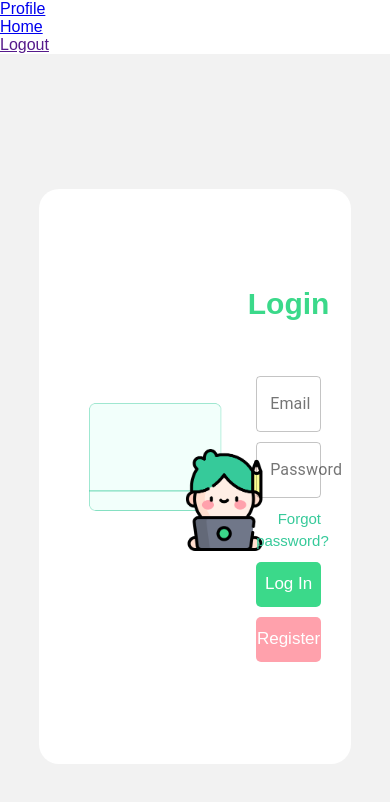
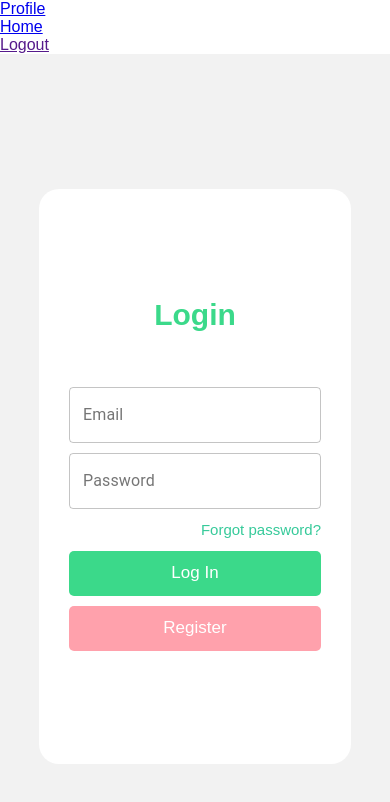
Before and after one commit to LEADER-REGINE/web-project, a React (Create React App) app: page /login in a window 390 px wide. Shown: the top 802 px of the page. Built offline with nearby package versions, Linux system fonts and the light colour scheme; no server answers.

Commit message:
Update Login.css

```diff
--- a/src/components/css/Login.css
+++ b/src/components/css/Login.css
@@ -1,16 +1,15 @@
-*{
+* {
   box-sizing: border-box;
   margin: 0;
   padding: 0;
-  font-family: 'Poppins',sans-serif;
+  font-family: 'Poppins', sans-serif;
 }
 
-.login-container{
+.login-container {
   height: 100vh;
   display: flex;
-  background-color: #F2F2F2;
+  background-color: #f2f2f2;
   justify-content: center;
-
 }
 
 .login-item {
@@ -20,43 +19,41 @@
   background-color: #fff;
   border-radius: 20px;
   display: flex;
-
 }
 
-.login-left{
+.login-left {
   width: 60%;
   text-align: center;
   line-height: 575px;
-
 }
 
-.image3{
+.image3 {
   vertical-align: middle;
   max-width: 100%;
   margin: 50px;
   height: auto;
 }
 
-.login-right{
+.login-right {
   width: 40%;
-  margin:  auto 0;
+  margin: auto 0;
 }
 
-#fname{
+#fname {
   width: 100% !important;
   margin-left: 30px;
   margin-right: 5px;
 }
 
-#lname{
+#lname {
   width: 100% !important;
   margin-left: 5px;
   margin-right: 30px;
 }
 
-.login-form h1{
+.login-form h1 {
   text-align: center;
-  color:  #3BD98A;
+  color: #3bd98a;
   font-style: normal;
   font-weight: bold;
   font-size: 30px;
@@ -64,31 +61,29 @@
   margin-bottom: 50px;
 }
 
-.login-name{
+.login-name {
   display: flex;
   width: 100%;
 }
 
-
-
-.login-name-left, .login-name-right{
+.login-name-left,
+.login-name-right {
   margin: 10px;
 }
 
-
-#taena{
+#taena {
   margin: 10px 30px;
 }
 
-#taena h6{
+#taena h6 {
   text-align: right;
   font-weight: 300;
   font-size: 15px;
   line-height: 22px;
-  color: #36CA9A;
+  color: #36ca9a;
 }
 
-.login-right button{
+.login-right button {
   width: 100%;
   height: 45px;
   border-radius: 5px;
@@ -97,14 +92,23 @@
   border: none;
 }
 
-.login-right .login-btn{
-  background-color: #3BD98A;
+.login-right .login-btn {
+  background-color: #3bd98a;
 }
 
-.login-right .reg-btn{
-  background-color:#FFA1AC;
+.login-right .reg-btn {
+  background-color: #ffa1ac;
 }
 
 #outlined-basic {
+}
 
+@media only screen and (max-width: 600px) {
+  .login-left {
+    display: none;
+  }
+
+  .login-right {
+    width: 100%;
+  }
 }
```
